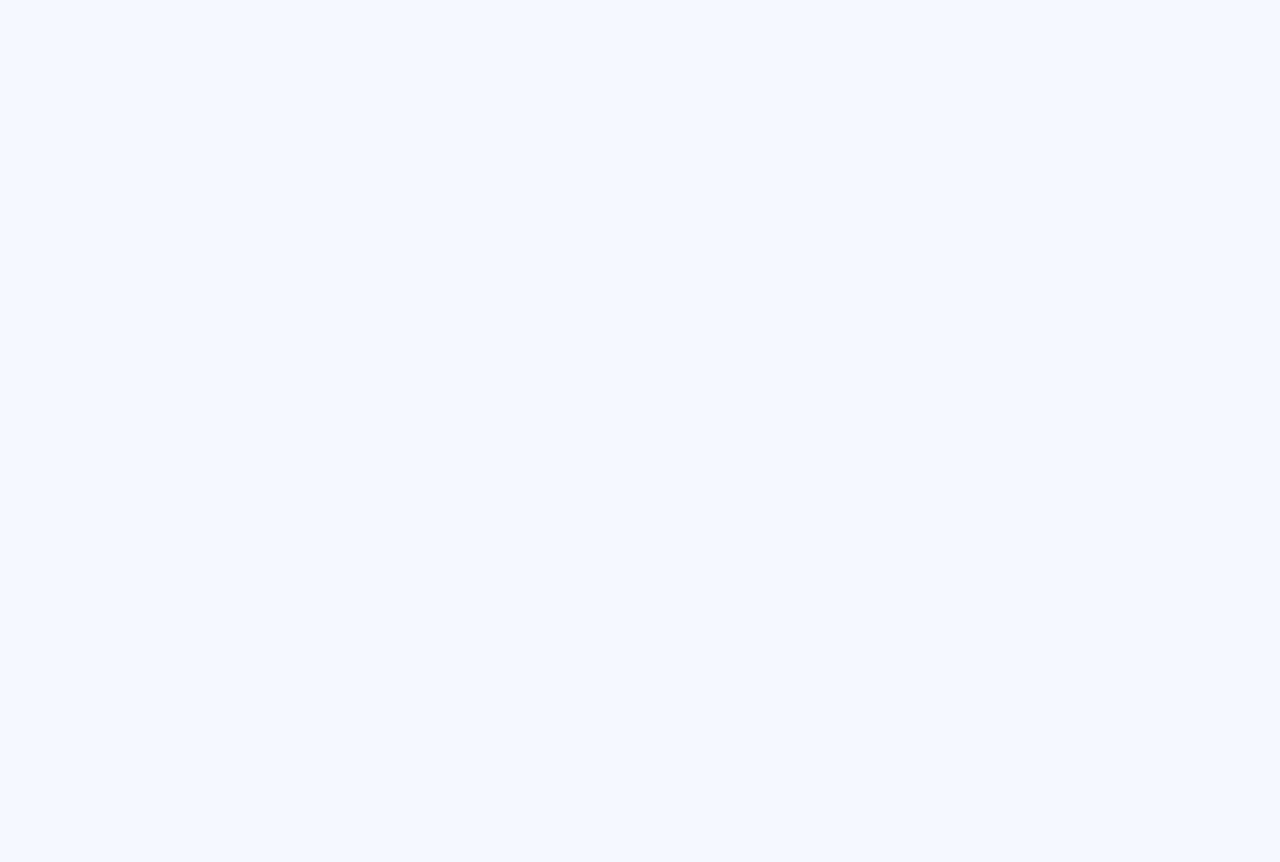
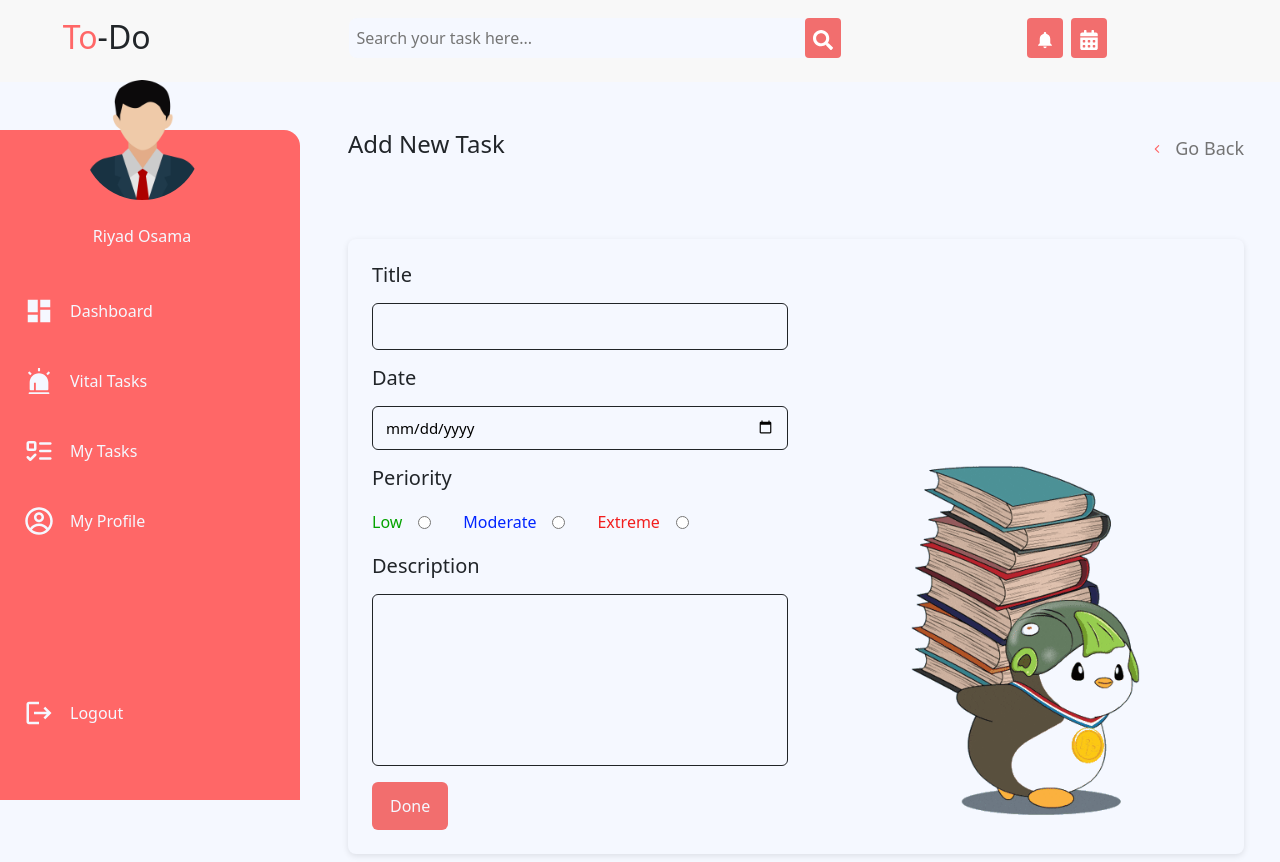
Before and after one commit to RiyadOsama/to-do-list-app, a React (Vite) app: page /addTask in a window 1280 px wide. Before the commit this address had no page. Before the commit the page ends 800 px from the top, so only its background shows below. Built offline with nearby package versions, Linux system fonts and the light colour scheme.

Commit message:
✨ feat:  Added The Add Task Component

```diff
--- a/src/components/organisms/Navbar.jsx
+++ b/src/components/organisms/Navbar.jsx
@@ -10,7 +10,7 @@ function Navbar() {
     <div className={styles.topbar}>
       <div className="row mx-0">
         <div className="col-2">
-          <Link className={styles.left}>
+          <Link to="/" className={styles.left}>
             <h2>
               <span className={styles.span}>To</span>-Do
             </h2>
--- a/src/components/organisms/Sidebar.jsx
+++ b/src/components/organisms/Sidebar.jsx
@@ -9,7 +9,7 @@ import { Link } from "react-router-dom";
 function Sidebar() {
   return (
     <div className={styles.sidebar}>
-      <Link to="/login" className={styles.profile}>
+      <Link to="/account" className={styles.profile}>
         <div>
           <img src={avatar} alt="avatar" />
         </div>
--- a/src/layouts/MainLayout.jsx
+++ b/src/layouts/MainLayout.jsx
@@ -7,6 +7,7 @@ import VitalTasks from "../pages/to-do/VitalTasks";
 import MyTasks from "../pages/to-do/MyTasks";
 import AccountInformation from "../pages/account/AccountInformation";
 import ChangePassword from "../pages/account/ChangePassword";
+import AddTask from "../pages/to-do/AddTask";
 
 function MainLayout() {
   return (
@@ -16,6 +17,7 @@ function MainLayout() {
           <Route index element={<Dashboard />} />
           <Route path="/vitalTasks" element={<VitalTasks />} />
           <Route path="/tasks" element={<MyTasks />} />
+          <Route path="/addTask" element={<AddTask />} />
           <Route path="/account" element={<AccountInformation />} />
           <Route path="/password" element={<ChangePassword />} />
         </Route>
--- a/src/pages/dashboard/Dashboard.jsx
+++ b/src/pages/dashboard/Dashboard.jsx
@@ -9,10 +9,11 @@ import CompletedTaskCard from "../../components/molecules/CompletedTaskCard";
 import TaskStatusCard from "../../components/molecules/TaskStatusCard";
 function Dashboard() {
   return (
-    <div className="m-5 mb-2 w-100">
+    <div className="m-5 mb-2">
       <h1>
-        Welcome back, Riyad <GiHand color={`var(--primaryColor)`} />
+        Welcome back, Riyad <GiHand color="var(--primaryColor)" />
       </h1>
+      <br />
       <div className={`${styles.parent} row overflow-auto`}>
         <div className="col-12 col-xl-6">
           <div className={styles.child}>
@@ -22,8 +23,8 @@ function Dashboard() {
                 <span>To-Do</span>
               </div>
               <div>
-                <Link className={`${styles.addTask} nav-link`}>
-                  <MdAdd size={24} />
+                <Link to="/addTask" className={styles.addTask}>
+                  <MdAdd size={20} />
                   <span>Add Task</span>
                 </Link>
               </div>
--- a/src/pages/to-do/AddTask.jsx
+++ b/src/pages/to-do/AddTask.jsx
@@ -0,0 +1,58 @@
+import { Link } from "react-router-dom";
+import styles from "../../styles/addTask.module.css";
+import { IoIosArrowBack } from "react-icons/io";
+import learn from "../../assets/images/addTask/never-stop-learning.gif";
+
+function AddTask() {
+  return (
+    <div className="m-5 mb-2">
+      <div className={styles.header}>
+        <h4>Add New Task</h4>
+        <Link to="/" className={styles.goBack}>
+          <IoIosArrowBack size={20} />
+          <span>Go Back</span>
+        </Link>
+      </div>
+      <br /> <br />
+      <div className={styles.parent}>
+        <form className="w-100">
+          <h5>Title</h5>
+          <div className={styles.formInput}>
+            <input type="text" name="userName" id="userNameLogin" />
+          </div>
+          <h5>Date</h5>
+          <div className={styles.formInput}>
+            <input type="date" name="password" id="passwordLogin" />
+          </div>
+          <h5>Periority</h5>
+          <div className={styles.formCheck}>
+            <label htmlFor="low" style={{ color: "var(--thirdColor)" }}>
+              Low
+            </label>
+            <input type="radio" name="periority" id="low" />
+            <label htmlFor="moderate" style={{ color: "var(--secondColor)" }}>
+              Moderate
+            </label>
+            <input type="radio" name="periority" id="moderate" />
+            <label htmlFor="extreme" style={{ color: "var(--firstColor)" }}>
+              Extreme
+            </label>
+            <input type="radio" name="periority" id="extreme" />
+          </div>
+          <h5>Description</h5>
+          <div className={styles.formInput}>
+            <textarea name="description" id="description" />
+          </div>
+          <Link to="/">
+            <button className={styles.formButton}>Done</button>
+          </Link>
+        </form>
+        <div className={styles.image}>
+          <img src={learn} alt="Learning" />
+        </div>
+      </div>
+    </div>
+  );
+}
+
+export default AddTask;
--- /dev/null
+++ b/src/styles/addTask.module.css
@@ -0,0 +1,130 @@
+.header {
+  display: flex;
+  justify-content: space-between;
+  align-items: center;
+  width: 70vw;
+  margin-bottom: 24px;
+}
+
+.goBack {
+  display: flex;
+  align-items: center;
+  cursor: pointer;
+  text-decoration: none;
+}
+
+.goBack svg {
+  color: var(--primaryColor);
+  border-radius: 50%;
+  transition: all 0.3s ease;
+  padding: 4px;
+}
+
+.goBack span {
+  font-size: 18px;
+  color: var(--paragraphColor);
+  margin-left: 8px;
+  transition: color 0.3s ease;
+}
+
+.goBack:hover svg {
+  background-color: var(--primaryColor);
+  color: var(--backgroundColor);
+}
+
+.goBack:hover span {
+  color: var(--primaryColor);
+}
+
+.parent {
+  padding: 24px;
+  box-shadow: 0 2px 6px rgba(0, 0, 0, 0.1);
+  border-radius: 8px;
+  /* height: calc(100vh - 240px); */
+  display: flex;
+  justify-content: space-between;
+  gap: 32px;
+  background-color: var(--backgroundColor);
+}
+
+.formInput {
+  border: 1px solid var(--titleColor);
+  padding: 10px 12px;
+  margin: 16px 0;
+  border-radius: 6px;
+  display: flex;
+  align-items: center;
+  transition: border-color 0.3s ease, box-shadow 0.3s ease;
+}
+
+.formInput input,
+.formInput textarea {
+  background-color: var(--backgroundColor);
+  width: 100%;
+  border: none;
+  outline: none;
+  font-size: 15px;
+  resize: none;
+}
+
+.formInput textarea {
+  height: 150px;
+}
+
+.formInput:focus-within {
+  border-color: var(--primaryColor);
+  box-shadow: 0 0 6px rgba(37, 99, 235, 0.2);
+}
+
+.formCheck {
+  margin: 20px 0;
+  display: flex;
+  align-items: center;
+  gap: 16px;
+  flex-wrap: wrap;
+}
+
+.formCheck input {
+  margin-right: 16px;
+}
+
+.formButton {
+  background-color: var(--secondaryColor);
+  color: var(--backgroundColor);
+  padding: 12px 18px;
+  border: none;
+  border-radius: 6px;
+  cursor: pointer;
+  transition: background-color 0.3s ease;
+}
+
+.formButton:hover {
+  background-color: var(--primaryColor);
+}
+
+.image {
+  width: 400px;
+  flex-shrink: 0;
+  display: flex;
+  align-items: end;
+}
+
+.image img {
+  width: 100%;
+  height: auto;
+  display: block;
+  border-radius: 8px;
+}
+
+@media (max-width: 900px) {
+  .parent {
+    flex-direction: column;
+    align-items: center;
+    text-align: center;
+  }
+
+  .image {
+    width: 100%;
+    max-width: 350px;
+  }
+}
--- a/src/styles/authentication.module.css
+++ b/src/styles/authentication.module.css
@@ -55,6 +55,11 @@
   outline: none;
 }
 
+.formInput:focus-within {
+  border-color: var(--primaryColor);
+  box-shadow: 0 0 6px rgba(37, 99, 235, 0.2);
+}
+
 .formCheck {
   margin: 24px 0px;
 }
--- a/src/styles/dashboard.module.css
+++ b/src/styles/dashboard.module.css
@@ -1,14 +1,13 @@
 .parent {
   padding: 24px;
-  margin-top: 24px;
-  box-shadow: 0px 0px 3px var(--paragraphColor);
+  box-shadow: 0 2px 6px rgba(0, 0, 0, 0.1);
   height: calc(100vh - 240px);
 }
 
 .child {
   padding: 18px;
   border-radius: 8px;
-  box-shadow: 0px 4px 6px var(--paragraphColor);
+  box-shadow: 0 2px 6px rgba(0, 0, 0, 0.1);
 }
 
 .cardTitle,
```
Also changed, not shown: src/assets/images/addTask/never-stop-learning.gif (added).
